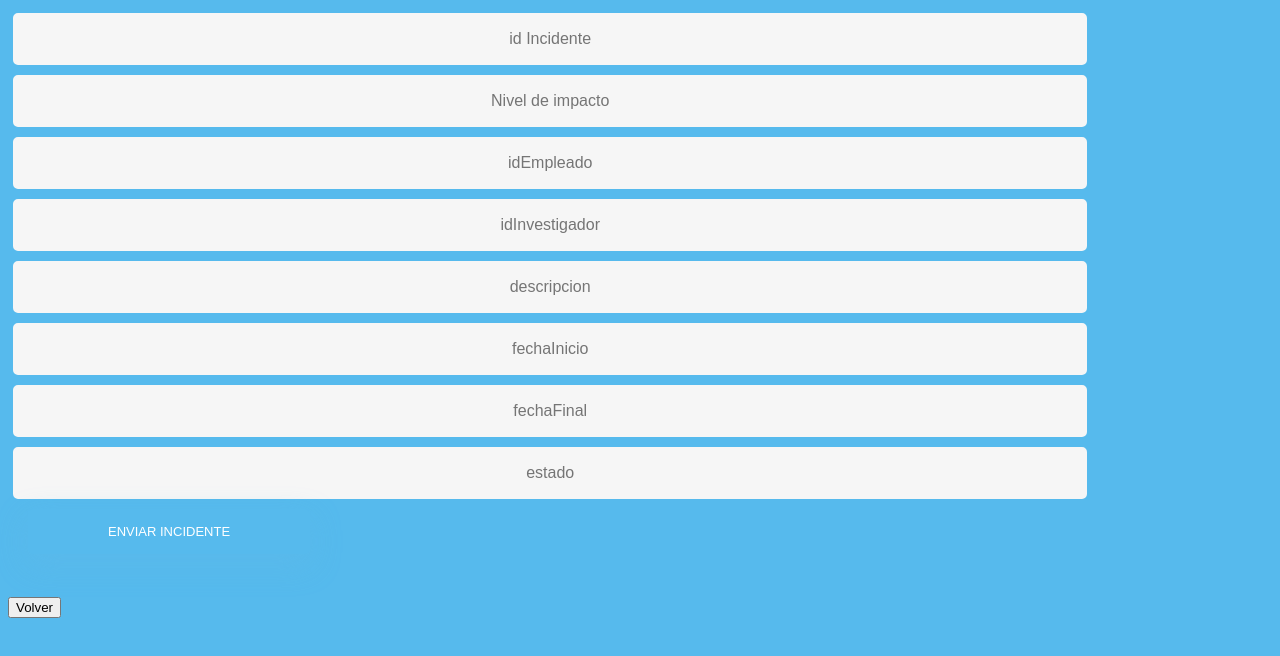
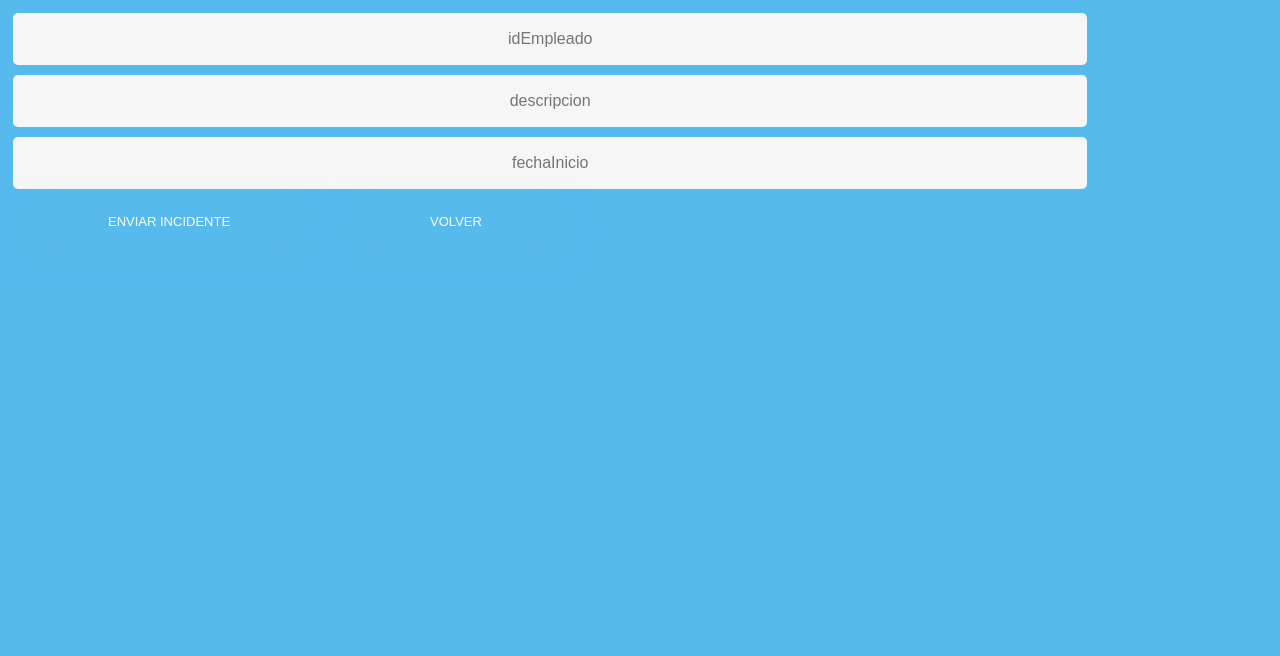
Before and after one commit to zulu-bot/twebFront, an Angular app: page /generarreporte in a window 1280 px wide. Shown: the top 656 px of the page. Built offline with nearby package versions, Linux system fonts and the light colour scheme.

Commit message:
Update generarreporte.component.html

```diff
--- a/src/app/generarreporte/generarreporte.component.html
+++ b/src/app/generarreporte/generarreporte.component.html
@@ -1,22 +1,22 @@
 <form #incidentsForm="ngForm" (ngSubmit)="incidentsForm.valid && onSubmit(incidentsForm)">
-  <input type="text" #name="ngModel" [(ngModel)]="incidentsService.selectedIncident.idIncidente" name="idIncidente" placeholder="id Incidente" required [ngClass]="{'invalid-textbox' :incidentsForm.submitted && idIncidente.valid == undefined }">
+  <!--<input type="text" #name="ngModel" [(ngModel)]="incidentsService.selectedIncident.idIncidente" name="idIncidente" placeholder="id Incidente" required [ngClass]="{'invalid-textbox' :incidentsForm.submitted && idIncidente.valid == undefined }">
   <div *ngIf="incidentsForm.submitted && !idIncidente.valid">
       <label class="validation-message">Campo Requerido.</label>
-  </div>
-  <input type="text" #name="ngModel" [(ngModel)]="incidentsService.selectedIncident.nivelImpacto" name="nivelImpacto" placeholder="Nivel de impacto" required [ngClass]="{'invalid
+  </div>-->
+  <!--<input type="text" #name="ngModel" [(ngModel)]="incidentsService.selectedIncident.nivelImpacto" name="nivelImpacto" placeholder="Nivel de impacto" required [ngClass]="{'invalid
   -textbox' :incidentsForm.submitted && !nivelImpacto.valid }">
   <div *ngIf="incidentsForm.submitted && !nivelImpacto.valid">
       <label class="validation-message">Campo Requerido.</label>
-  </div>
+  </div>-->
   <input type="text" #name="ngModel" [(ngModel)]="incidentsService.selectedIncident.idEmpleado" name="idEmpleado" placeholder="idEmpleado" required [ngClass]="{'invalid-textbox' :incidentsForm.submitted && !idEmpleado.valid }">
   <div *ngIf="incidentsForm.submitted && !idEmpleado.valid">
       <label class="validation-message">Campo Requerido.</label>
   </div>
 
-  <input type="text" #name="ngModel" [(ngModel)]="incidentsService.selectedIncident.idInvestigador" name="idInvestigador" placeholder="idInvestigador" required [ngClass]="{'invalid-textbox' :incidentsForm.submitted && !idInvestigador.valid }">
+  <!--<input type="text" #name="ngModel" [(ngModel)]="incidentsService.selectedIncident.idInvestigador" name="idInvestigador" placeholder="idInvestigador" required [ngClass]="{'invalid-textbox' :incidentsForm.submitted && !idInvestigador.valid }">
   <div *ngIf="incidentsForm.submitted && !idInvestigador.valid">
       <label class="validation-message">Campo Requerido.</label>
-  </div>
+  </div>-->
   <input type="text" #name="ngModel" [(ngModel)]="incidentsService.selectedIncident.descripcion" name="descripcion" placeholder="descripcion" required [ngClass]="{'invalid-textbox' :incidentsForm.submitted && !descripcion.valid }">
   <div *ngIf="incidentsForm.submitted && !descripcion.valid">
       <label class="validation-message">Campo Requerido.</label>
@@ -25,17 +25,16 @@
       <div *ngIf="incidentsForm.submitted && !fechaInicio.valid">
           <label class="validation-message">Campo Requerido.</label>
       </div>
-      <input type="text" #name="ngModel" [(ngModel)]="incidentsService.selectedIncident.fechaFinal" name="fechaFinal" placeholder="fechaFinal" required [ngClass]="{'invalid-textbox' :incidentsForm.submitted && !fechaFinal.valid }">
+    <!--<input type="text" #name="ngModel" [(ngModel)]="incidentsService.selectedIncident.fechaFinal" name="fechaFinal" placeholder="fechaFinal" required [ngClass]="{'invalid-textbox' :incidentsForm.submitted && !fechaFinal.valid }">
       <div *ngIf="incidentsForm.submitted && !fechaFinal.valid">
           <label class="validation-message">Campo Requerido.</label>
-      </div>
-      <input type="text" #name="ngModel" [(ngModel)]="incidentsService.selectedIncident.estado" name="estado" placeholder="estado" required [ngClass]="{'invalid-textbox' :incidentsForm.submitted && !estado.valid }">
+      </div>-->
+    <!-- <input type="text" #name="ngModel" [(ngModel)]="incidentsService.selectedIncident.estado" name="estado" placeholder="estado" required [ngClass]="{'invalid-textbox' :incidentsForm.submitted && !estado.valid }">
       <div *ngIf="incidentsForm.submitted && !estado.valid">
           <label class="validation-message">Campo Requerido.</label>
-      </div>
-      <input type="submit" value="Enviar Incidente">
-    <br>
-    <button mat-fab color="primary" [routerLink]="['/administrador']">Volver</button>
+      </div> -->
+    <input type="submit" value="Enviar Incidente">
+    <input type="submit" [routerLink]="['/administrador']" value="volver">
 </form>
 
 
```
